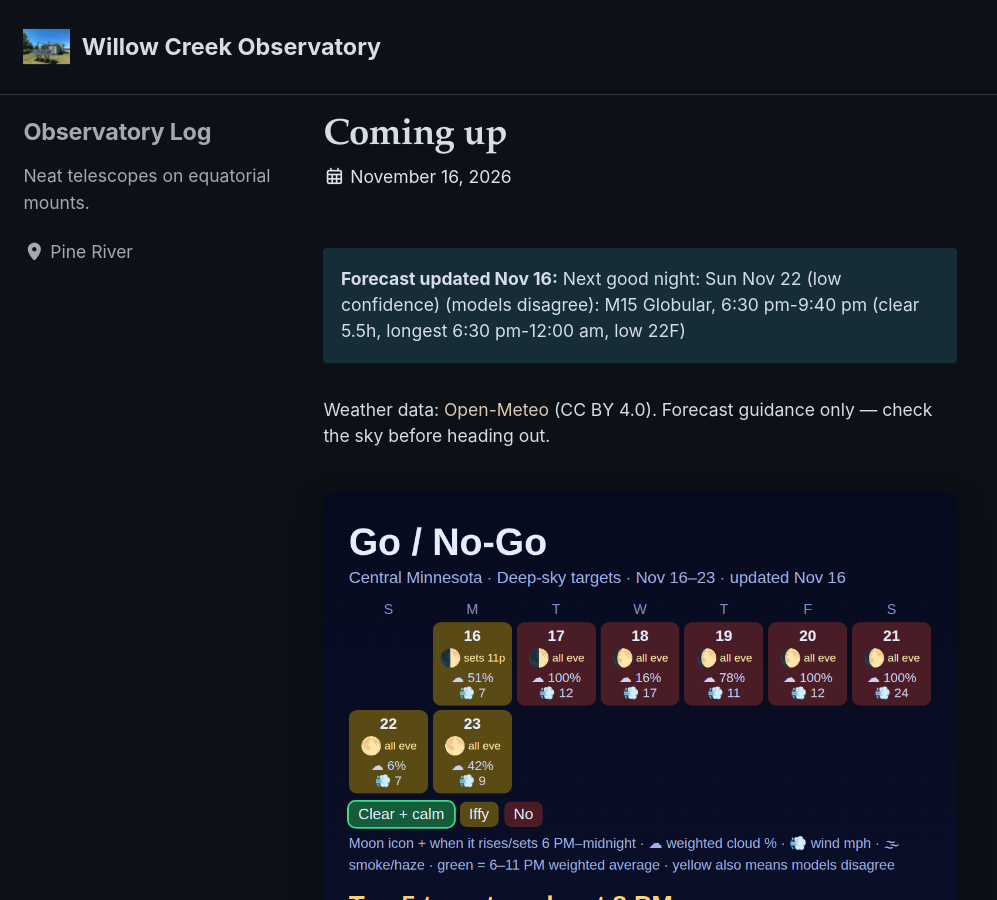
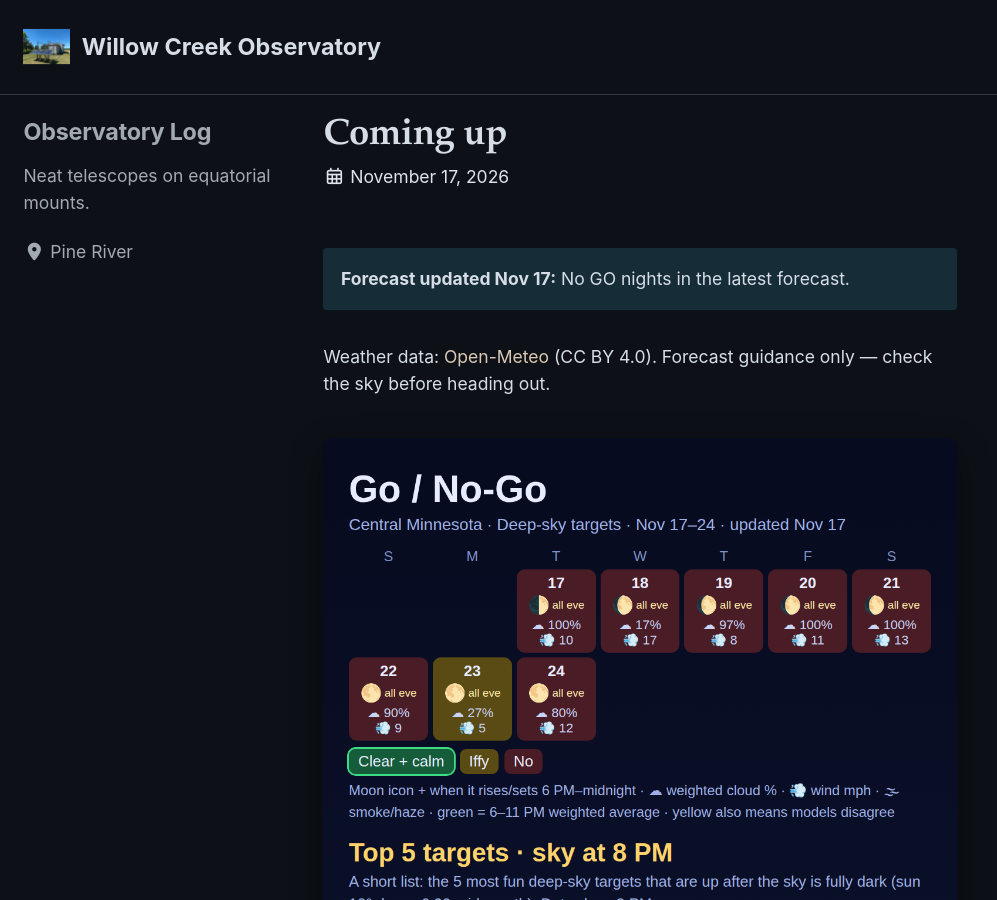
Before and after one commit to ethos101/ethos101.github.io, a Jekyll site: the page built from _posts/1900-01-01-about.md, in a window 1280 px wide and 900 px high. Shown: the whole window, without its empty margins (0-997 px from the left). Built offline with Jekyll 4.4.1, drawn with Linux system fonts in a browser that asks for light colours; cached includes are drawn as plain includes; some of the changed text lies outside the part shown.

Commit message:
Update stargazing forecast (Nov 17)

```diff
--- a/_includes/forecast_status.html
+++ b/_includes/forecast_status.html
@@ -1,2 +1,2 @@
-<p class="notice--info"><strong>Forecast updated Nov 16:</strong> Next good night: Sun Nov 22 (low confidence) (models disagree): M15 Globular, 6:30 pm-9:40 pm (clear 5.5h, longest 6:30 pm-12:00 am, low 22F)</p>
+<p class="notice--info"><strong>Forecast updated Nov 17:</strong> No GO nights in the latest forecast.</p>
 <p class="small">Weather data: <a href="https://open-meteo.com/">Open-Meteo</a> (CC BY 4.0). Forecast guidance only — check the sky before heading out.</p>
--- a/_posts/1900-01-01-about.md
+++ b/_posts/1900-01-01-about.md
@@ -1,6 +1,6 @@
 ---
 title: Coming up
-date: 2026-11-16
+date: 2026-11-17
 header:
   teaser: /images/month.png
 ---
```
Also changed, not shown: images/month.png.
